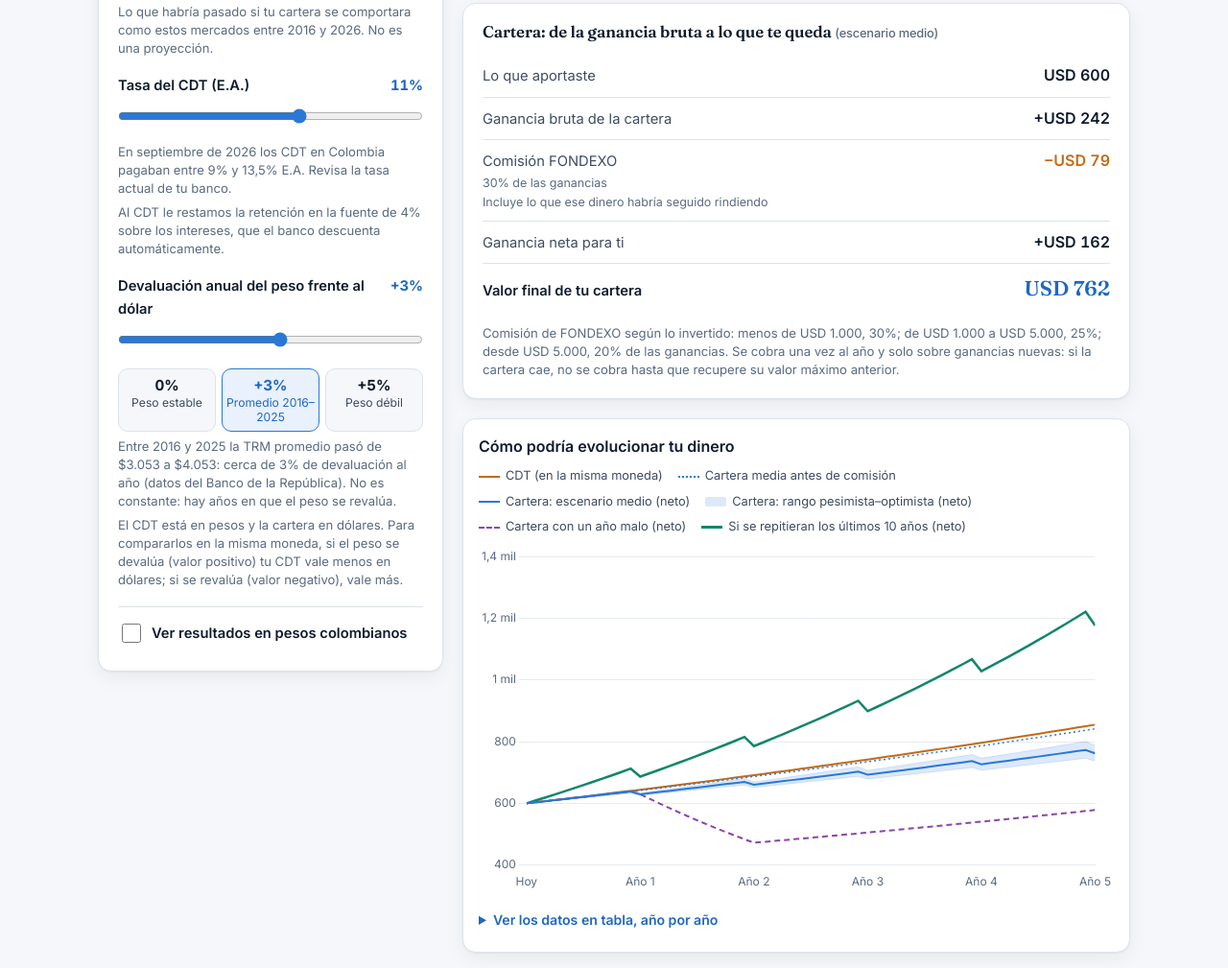
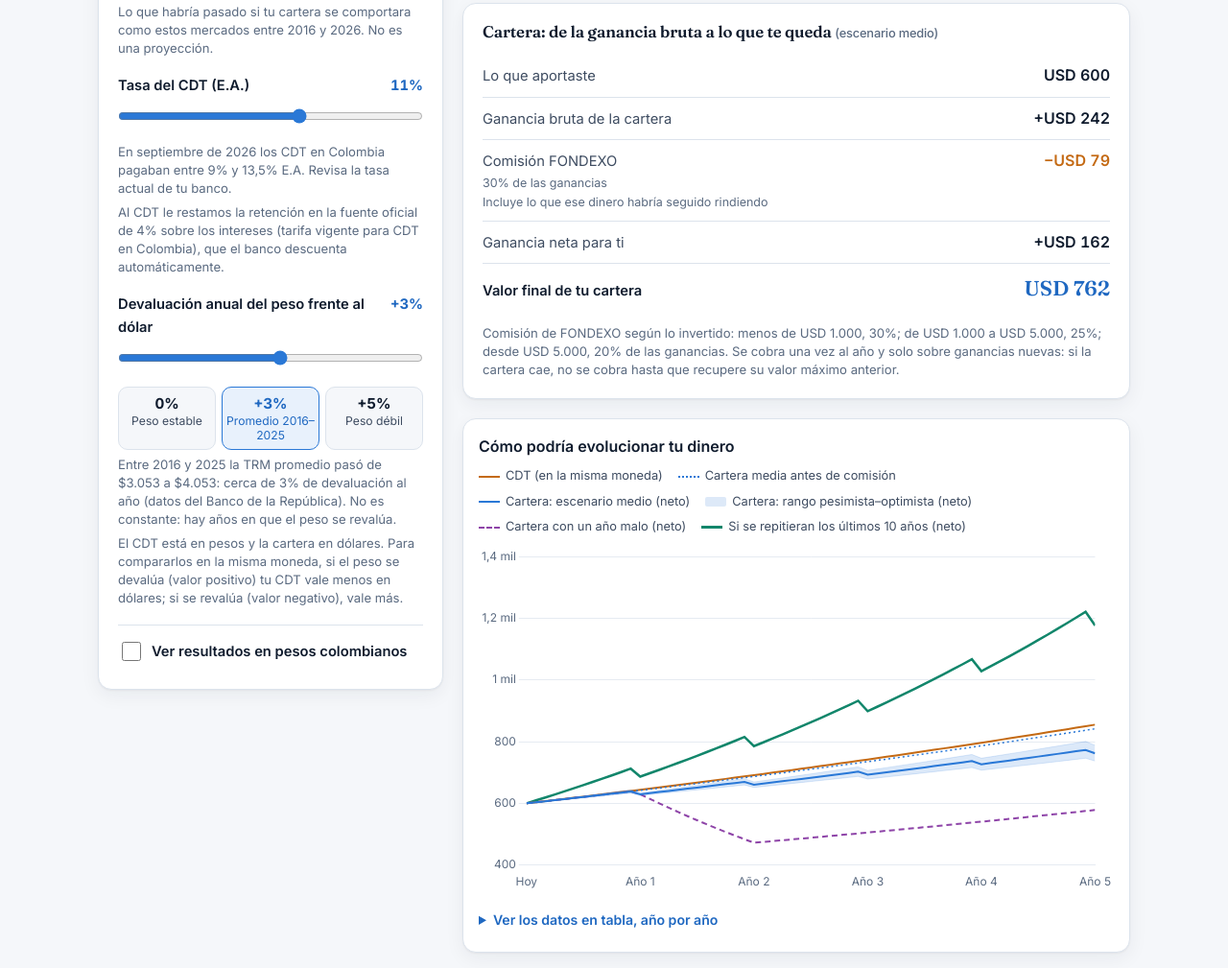
Before and after one commit to FONDEXO/fondexo.github.io, a plain HTML site: page comparador.html in a window 1280 px wide. Shown: the part 942-1951 px from the top of the page at 96% size. Drawn offline with nearby package versions, Linux system fonts and the light colour scheme.

Commit message:
Comparador: nota de retención oficial del 4% para CDT
Co-Authored-By: Claude Opus 5.5 <noreply@anthropic.com>

```diff
--- a/comparador.html
+++ b/comparador.html
@@ -263,7 +263,7 @@
   <svg viewBox="0 0 32 32" width="30" height="30" aria-hidden="true"><path fill="currentColor" d="M16.04 3C9.4 3 4 8.4 4 15.04c0 2.12.56 4.2 1.62 6.02L4 29l8.13-1.6a12 12 0 0 0 3.9.66h.01C22.67 28.06 28 22.66 28 16.03 28 9.4 22.67 3 16.04 3zm0 22.9h-.01c-1.24 0-2.46-.25-3.6-.72l-.26-.11-4.82.95.98-4.7-.17-.28a9.86 9.86 0 0 1-1.5-5.2c0-5.47 4.45-9.92 9.39-9.92 5.47 0 9.9 4.45 9.9 9.92 0 5.6-4.44 10.06-9.91 10.06zm5.43-7.42c-.3-.15-1.76-.87-2.03-.97-.27-.1-.47-.15-.67.15-.2.3-.77.97-.94 1.17-.17.2-.35.22-.65.07-.3-.15-1.26-.46-2.4-1.48-.89-.79-1.49-1.77-1.66-2.07-.17-.3-.02-.46.13-.61.13-.13.3-.35.45-.52.15-.17.2-.3.3-.5.1-.2.05-.37-.02-.52-.08-.15-.67-1.62-.92-2.22-.24-.58-.49-.5-.67-.51h-.57c-.2 0-.52.07-.8.37-.27.3-1.04 1.02-1.04 2.48s1.07 2.88 1.22 3.08c.15.2 2.1 3.2 5.08 4.49.71.31 1.26.49 1.7.63.71.23 1.36.2 1.87.12.57-.09 1.76-.72 2-1.41.25-.7.25-1.29.18-1.41-.07-.13-.27-.2-.57-.35z"/></svg>
 </a>
 <script src="https://cdnjs.cloudflare.com/ajax/libs/Chart.js/4.4.1/chart.umd.min.js" defer></script>
-<script src="comparador.js?v=4" defer></script>
+<script src="comparador.js?v=5" defer></script>
 <script src="sitio.js?v=4" defer></script>
 </body>
 </html>
--- a/comparador.js
+++ b/comparador.js
@@ -13,7 +13,7 @@ const CONFIG = {
     aporteMensual: 0,    // USD
     plazoAnios: 5,
     tasaCDT: 11,         // % efectivo anual
-    retencion: 4,        // % de retención en la fuente sobre los intereses del CDT (fijo, no lo cambia el visitante)
+    retencion: 4,        // % de retención en la fuente sobre los intereses del CDT: tarifa oficial vigente (Decreto 572 de 2025). Fijo, el visitante no lo cambia
     devaluacion: 3,      // % anual del peso frente al dólar (promedio 2016–2025, ver nota abajo)
     perfil: 'moderado'
   },
@@ -195,7 +195,7 @@ const campos = {
   const ini = CONFIG.valoresIniciales;
   campos.monto.value = ini.monto;
   campos.aporte.value = ini.aporteMensual;
-  $('nota-retencion').textContent = `Al CDT le restamos la retención en la fuente de ${ini.retencion}% sobre los intereses, que el banco descuenta automáticamente.`;
+  $('nota-retencion').textContent = `Al CDT le restamos la retención en la fuente oficial de ${ini.retencion}% sobre los intereses (tarifa vigente para CDT en Colombia), que el banco descuenta automáticamente.`;
 
   for (let a = CONFIG.plazo.min; a <= CONFIG.plazo.max; a++) {
     const o = document.createElement('option');
```
